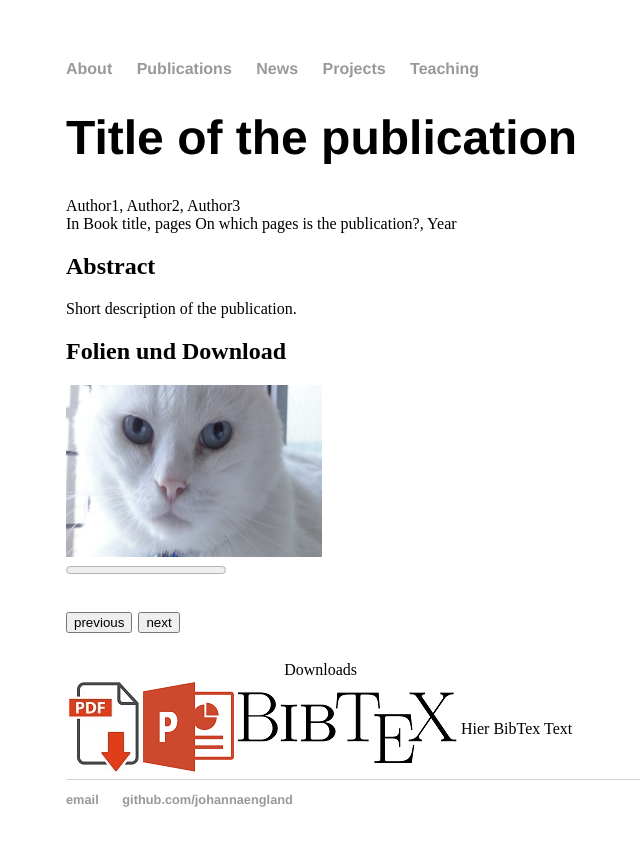
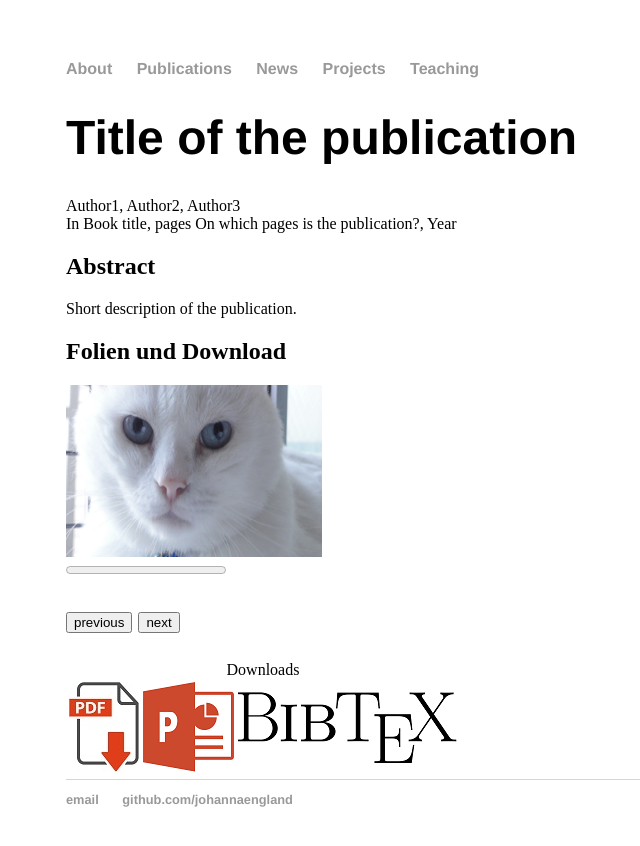
Before and after one commit to johannaengland/johannaengland.github.io, a Jekyll site: the page built from _publications/year-example-publication.md, in a window 1280 px wide. Shown: the top 846 px of the page, without its empty margins (126-766 px from the left). Built offline with Jekyll 4.4.1, drawn with Linux system fonts in a browser that asks for light colours.

Commit message:
Update publications.html

```diff
--- a/_layouts/publications.html
+++ b/_layouts/publications.html
@@ -37,7 +37,7 @@
         <td><a href="downloads/publication.pdf" download><img id="pdfIcon" src="icons/pdf.jpg"></a></td>
         <td><a href="downloads/slides.pptx" download><img id="pptIcon" src="icons/ppt.jpg"></a></td>
         <td><button id="bibtexBtn" onclick="showBibtexText()"><img src="icons/bibtex.jpg"></button></td>
-        <td id="bibtexText">Hier BibTex Text</td>
+        <td id="bibtexText" class="bibtexTextHidden">Hier BibTex Text</td>
     </table>
 
     <footer>
```
